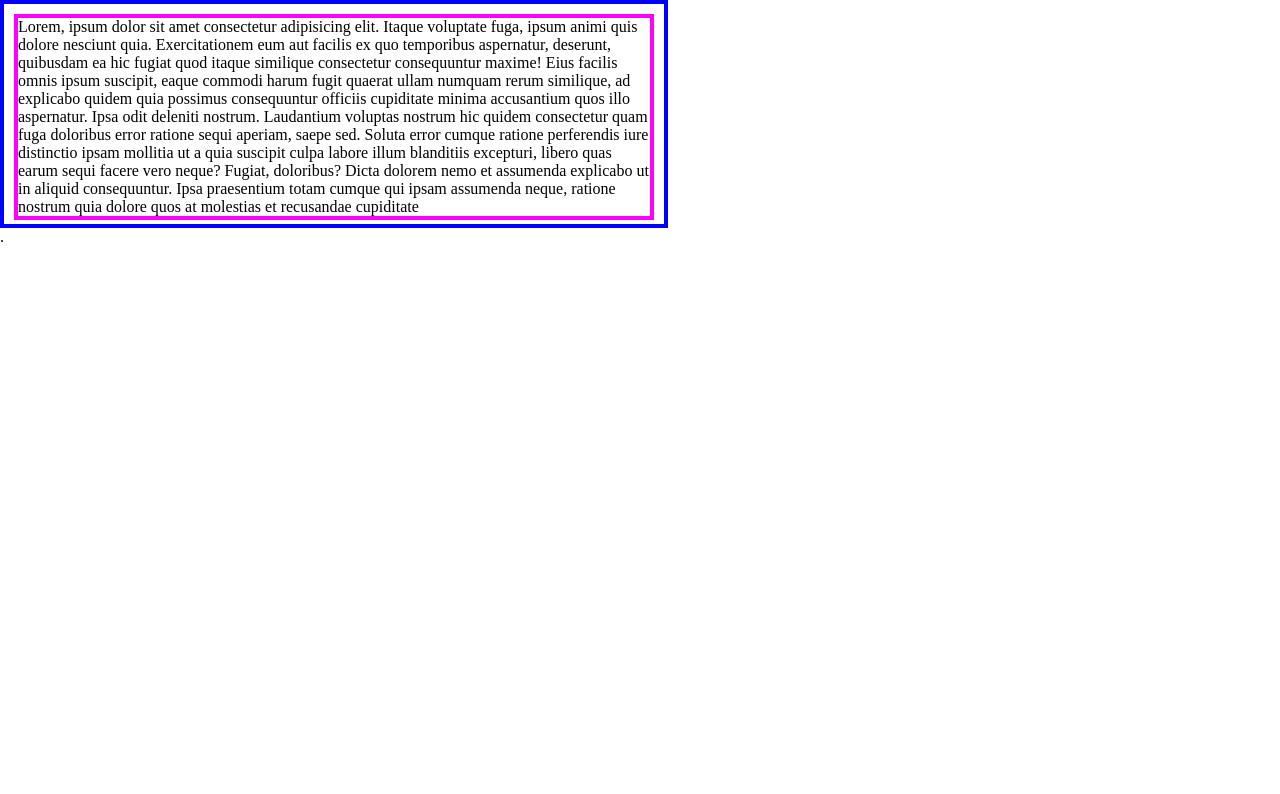
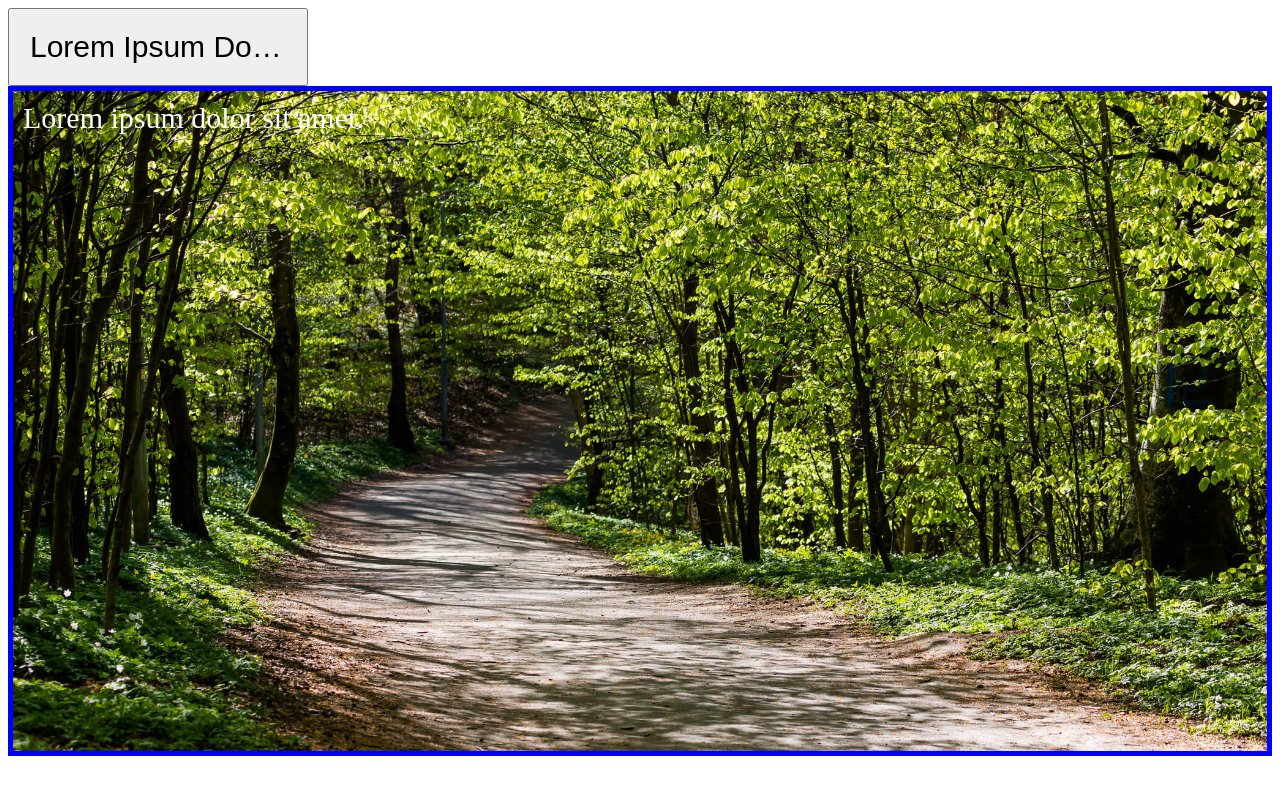
Before and after one commit to llianand94/fm_css_ls, a plain HTML site: page index.html in a window 1280 px wide. Drawn offline with Linux system fonts and the light colour scheme.

Commit message:
Example background  & overflow

```diff
--- a/assets/css/style.css
+++ b/assets/css/style.css
@@ -1,19 +1,24 @@
-body {
-  margin: 0px;
+.container{
+  color: white;
+  padding: 10px;
+  border: 5px solid blue;
+  height: 50vw;
+  font-size: 30px;
+  background-color:chocolate;
+  background-image: url(./../images/forest.jpg);
+  background-repeat: no-repeat;
+  background-size: cover;
+  background-position-y: bottom;
 }
-.wrapper {
-  width: 50vw;
-  min-height: 100px;
-  height: 200px;
-  max-height: 400px;
-  border: 4px solid blue;
-  padding: 10px;
-  overflow-y: scroll;
+.btn{
+  font-size: 30px;
+  padding:  20px;
+  text-transform: capitalize;
+  min-width: 70px;
+  width: 100%;
+  max-width: 300px;
+  /* height: 70px; */
+  white-space: nowrap;
+  overflow: hidden;
+  text-overflow: ellipsis;
 }
-.inner {
-  box-sizing: border-box;
-  /* width: 800px; */
-  /* height: 50%; */
-  border: inherit;
-  border-color: magenta;
-}
--- a/index.html
+++ b/index.html
@@ -4,12 +4,11 @@
     <meta charset="UTF-8" />
 
     <title>CSS</title>
+    <link rel="shortcut icon" href="./logo.png" type="image/x-icon">
     <link rel="stylesheet" href="./assets/css/style.css" />
   </head>
   <body>
-    <div class="wrapper">
-      <div class="inner"><text>Lorem, ipsum dolor sit amet consectetur adipisicing elit. Itaque voluptate fuga, ipsum animi quis dolore nesciunt quia. Exercitationem eum aut facilis ex quo temporibus aspernatur, deserunt, quibusdam ea hic fugiat quod itaque similique consectetur consequuntur maxime! Eius facilis omnis ipsum suscipit, eaque commodi harum fugit quaerat ullam numquam rerum similique, ad explicabo quidem quia possimus consequuntur officiis cupiditate minima accusantium quos illo aspernatur. Ipsa odit deleniti nostrum. Laudantium voluptas nostrum hic quidem consectetur quam fuga doloribus error ratione sequi aperiam, saepe sed. Soluta error cumque ratione perferendis iure distinctio ipsam mollitia ut a quia suscipit culpa labore illum blanditiis excepturi, libero quas earum sequi facere vero neque? Fugiat, doloribus? Dicta dolorem nemo et assumenda explicabo ut in aliquid consequuntur. Ipsa praesentium totam cumque qui ipsam assumenda neque, ratione nostrum quia dolore quos at molestias et recusandae cupiditate  </text></div>
-    </div>
-    .
+<button class="btn" title="Lorem ipsum dolor sit amet consectetur adipisicing elit. Eligendi officia cupiditate corporis ipsam in aspernatur.">Lorem ipsum dolor sit amet consectetur adipisicing elit. Eligendi officia cupiditate corporis ipsam in aspernatur. </button>
+<div class="container">Lorem ipsum dolor sit amet.</div>
   </body>
 </html>
```
Also changed, not shown: logo.png (added).
